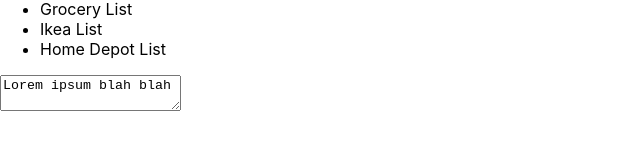
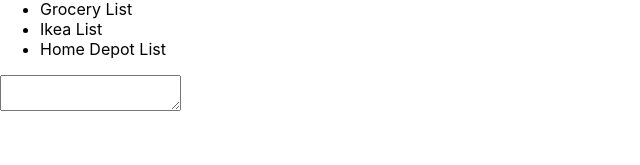
Before and after one commit to aylorbrown/apple-notes-react, a React (Create React App) app: page / in a window 1280 px wide. Shown: the part 121-286 px from the top of the page, without its empty margins (0-640 px from the left). Built offline with nearby package versions, Linux system fonts and the light colour scheme.

Commit message:
creates a helper function to make text show up in textare NoteEditor

```diff
--- a/src/NotesApp.js
+++ b/src/NotesApp.js
@@ -43,7 +43,10 @@
                 notes={this._getFilteredNotes()}
                 handleClick={this._selectNote}
                 />
-                <NotesEditor />
+                <NotesEditor
+                handleChange={this._setEditorText}
+                text={this.state.editorText}
+                />
             </div>
         )
     }
@@ -57,6 +60,14 @@
             searchText
         }, () => {
             console.log('updated search text')
+        });
+    }
+
+    _setEditorText = (editorText) => {
+        this.setState({
+            editorText
+        }, () => {
+            console.log('updated editor text')
         });
     }
 
@@ -86,3 +97,8 @@
 
 
 }
+
+
+// click to make a note show up in the text area
+// as you type in text HTMLTextAreaElement, update the note akak turn into a controlled component
+// so you can see the changes
--- a/src/NotesEditor.js
+++ b/src/NotesEditor.js
@@ -1,7 +1,16 @@
 import React from 'react';
 
-export default function NoteEditor() {
+export default function NoteEditor({
+    text,
+    handleChange
+}) {
+
     return(
-        <textarea value="Lorem ipsum blah blah"/>
+        <textarea
+        onChange={(event) => {
+            handleChange(event.target.value)
+        }}
+        value={text}
+        />
     );
 }
```
Also changed, not shown: images/flow-of-controlled-component.png (added), 1 other file (tests, documents, lock files or other folders).
